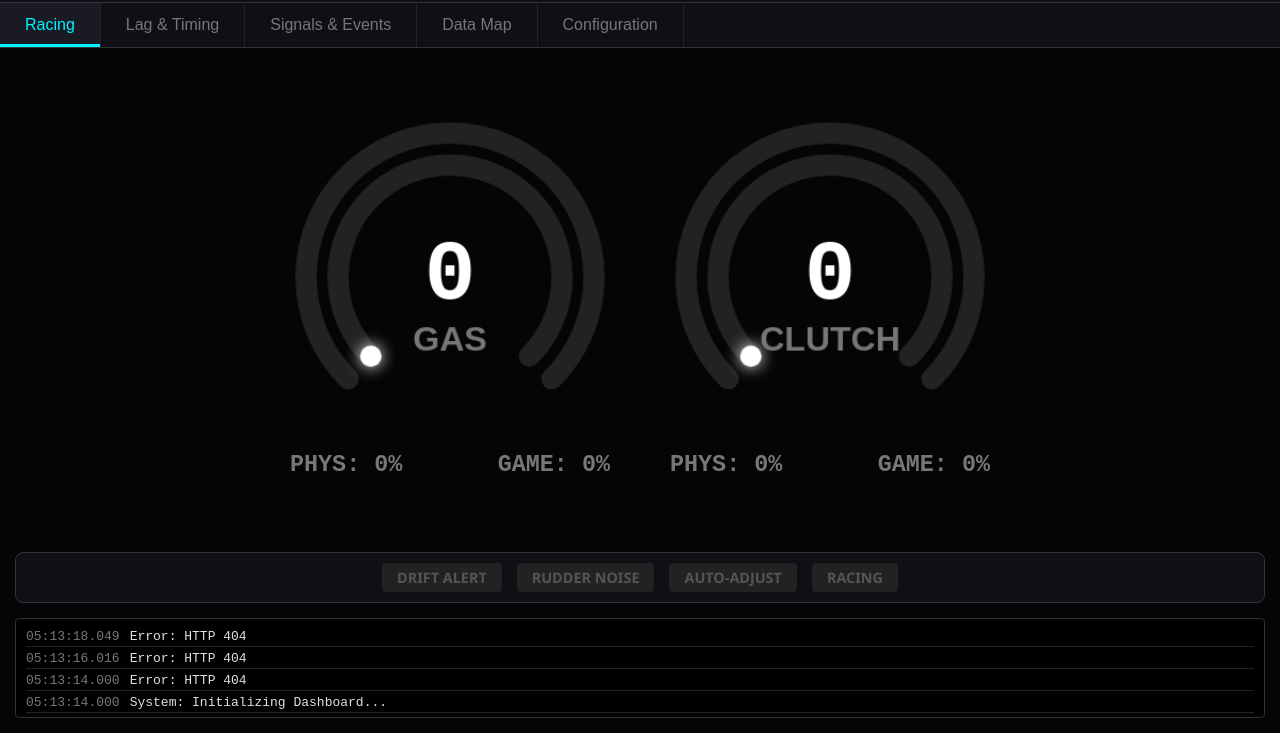
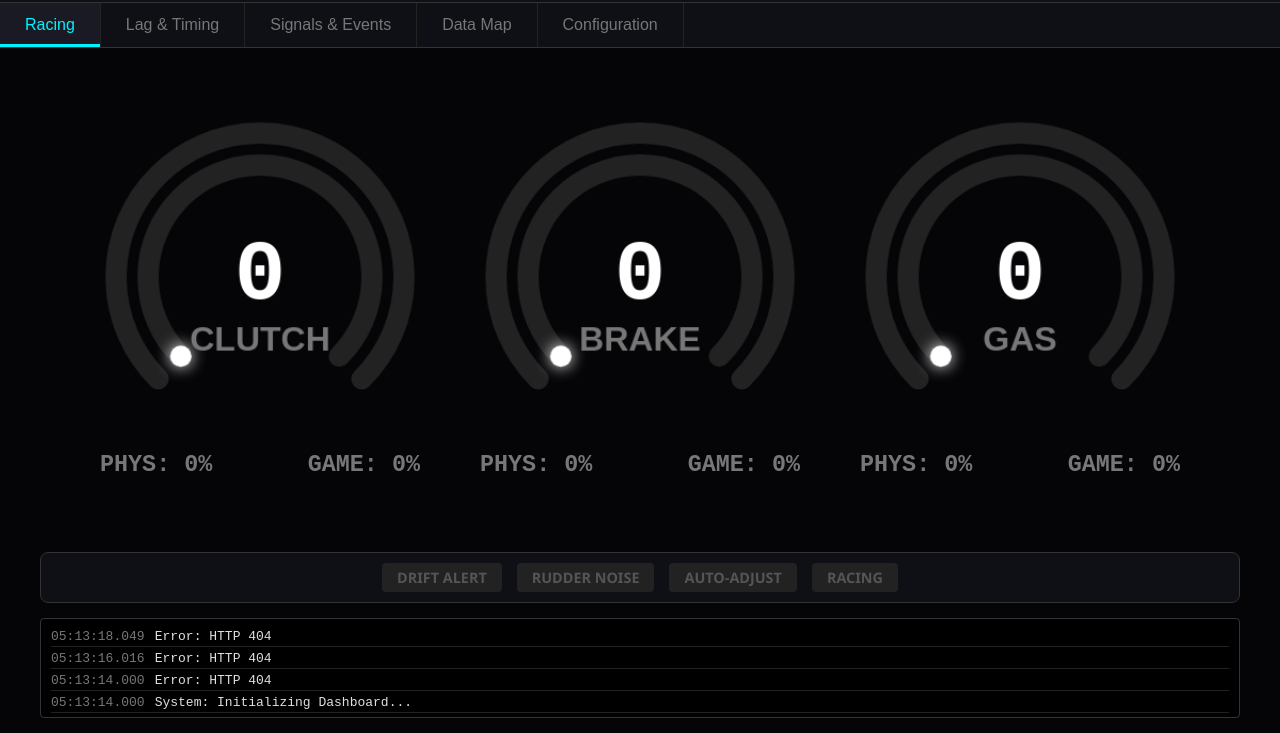
Before and after one commit to rolex20/FanatecClubSportPedalsMonitor, a plain HTML site: page PedDash.html in a window 1280 px wide. Shown: the part 67-800 px from the top of the page. Drawn offline with Linux system fonts and the light colour scheme; no server answers.

Commit message:
Add brake gauge to racing layout

```diff
--- a/PedDash.html
+++ b/PedDash.html
@@ -76,17 +76,17 @@
     .tab-content.active { display: flex; }
 
     /* --- Racing Tab --- */
-    .gauges-container { display: flex; justify-content: center; align-items: center; gap: 60px; flex-grow: 1; padding-bottom: 20px; }
+    .gauges-container { display: flex; justify-content: center; align-items: center; gap: 60px; flex-grow: 1; padding-bottom: 20px; flex-wrap: wrap; }
     .gauge-wrapper { display: flex; flex-direction: column; align-items: center; width: 320px; }
     .gauge-canvas { margin-bottom: 15px; }
     .gauge-labels { display: flex; justify-content: space-between; width: 100%; font-family: monospace; font-size: 1.8em; color: var(--text-muted); font-weight: bold; }
-    .status-strip { display: flex; justify-content: center; gap: 15px; padding: 10px; background: #0f0f16; border-radius: 8px; border: 1px solid #333; margin-bottom: 15px; flex-shrink: 0; }
+    .status-strip { display: flex; justify-content: center; gap: 15px; padding: 10px; background: #0f0f16; border-radius: 8px; border: 1px solid #333; margin: 0 auto 15px auto; flex-shrink: 0; max-width: 1200px; width: 100%; }
     .status-chip { padding: 5px 15px; border-radius: 4px; font-size: 0.9em; font-weight: bold; background: #222; color: #555; text-transform: uppercase; transition: all 0.2s; }
     .status-chip.active-red { background: rgba(255, 51, 51, 0.2); color: var(--neon-red); box-shadow: 0 0 8px var(--neon-red); border: 1px solid var(--neon-red); }
     .status-chip.active-amber { background: rgba(255, 191, 0, 0.2); color: var(--neon-amber); box-shadow: 0 0 8px var(--neon-amber); border: 1px solid var(--neon-amber); }
     .status-chip.active-blue { background: rgba(0, 243, 255, 0.2); color: var(--neon-cyan); box-shadow: 0 0 8px var(--neon-cyan); border: 1px solid var(--neon-cyan); }
     .status-chip.active-green { background: rgba(57, 255, 20, 0.2); color: var(--neon-green); box-shadow: 0 0 8px var(--neon-green); border: 1px solid var(--neon-green); }
-    .ticker-container { height: 100px; background: #000; border: 1px solid #333; border-radius: 4px; padding: 10px; overflow-y: hidden; font-family: monospace; font-size: 1em; flex-shrink: 0; }
+    .ticker-container { height: 100px; background: #000; border: 1px solid #333; border-radius: 4px; padding: 10px; overflow-y: hidden; font-family: monospace; font-size: 1em; flex-shrink: 0; max-width: 1200px; margin: 0 auto; width: 100%; }
     /* FIX: newest-first on Racing ticker (match Signals tab) */
     .ticker-list { display: flex; flex-direction: column; }
     .ticker-item { margin-bottom: 4px; border-bottom: 1px solid #222; padding-bottom: 2px; }
@@ -196,17 +196,24 @@
     <div id="tab-racing" class="tab-content active">
       <div class="gauges-container">
         <div class="gauge-wrapper">
+          <canvas id="canvas-clutch" width="300" height="300" class="gauge-canvas"></canvas>
+          <div class="gauge-labels">
+            <span>PHYS: <span id="lbl-clutch-phys">0%</span></span>
+            <span>GAME: <span id="lbl-clutch-log">0%</span></span>
+          </div>
+        </div>
+        <div class="gauge-wrapper">
+          <canvas id="canvas-brake" width="300" height="300" class="gauge-canvas"></canvas>
+          <div class="gauge-labels">
+            <span>PHYS: <span id="lbl-brake-phys">0%</span></span>
+            <span>GAME: <span id="lbl-brake-log">0%</span></span>
+          </div>
+        </div>
+        <div class="gauge-wrapper">
           <canvas id="canvas-gas" width="300" height="300" class="gauge-canvas"></canvas>
           <div class="gauge-labels">
             <span>PHYS: <span id="lbl-gas-phys">0%</span></span>
             <span>GAME: <span id="lbl-gas-log">0%</span></span>
-          </div>
-        </div>
-        <div class="gauge-wrapper">
-          <canvas id="canvas-clutch" width="300" height="300" class="gauge-canvas"></canvas>
-          <div class="gauge-labels">
-            <span>PHYS: <span id="lbl-clutch-phys">0%</span></span>
-            <span>GAME: <span id="lbl-clutch-log">0%</span></span>
           </div>
         </div>
       </div>
@@ -393,8 +400,8 @@
       activeInterval: 50,
       getCounter: 0,
       frame: {},
-      target: { gasP:0, gasL:0, clP:0, clL:0, lagT:0, lagP:0, lagB:0, lagD:0 },
-      display:{ gasP:0, gasL:0, clP:0, clL:0, lagT:0, lagP:0, lagB:0, lagD:0 },
+      target: { gasP:0, gasL:0, brP:0, brL:0, clP:0, clL:0, lagT:0, lagP:0, lagB:0, lagD:0 },
+      display:{ gasP:0, gasL:0, brP:0, brL:0, clP:0, clL:0, lagT:0, lagP:0, lagB:0, lagD:0 },
       lagHistory: [],
       pedalHistory: [],
       events: [],
@@ -627,14 +634,14 @@
     let els = {};
 
     // Canvas contexts (explicit globals so there’s no “window property” ambiguity)
-    let ctxGas = null, ctxClutch = null, ctxLag = null, ctxWaveGas = null, ctxWaveClutch = null;
+    let ctxGas = null, ctxBrake = null, ctxClutch = null, ctxLag = null, ctxWaveGas = null, ctxWaveClutch = null;
 
     /**
      * 3. TELEMETRY DEFINITIONS
      */
     const TELE_GROUPS = [
-      { title: "Pedal Metrics", keys: ['gas_physical_pct', 'gas_logical_pct', 'clutch_physical_pct', 'clutch_logical_pct'] },
-      { title: "Raw Inputs", keys: ['rawGas', 'gasValue', 'rawClutch', 'clutchValue', 'axisMax', 'axis_normalization_enabled', 'joy_ID', 'joy_Flags'] },
+      { title: "Pedal Metrics", keys: ['gas_physical_pct', 'gas_logical_pct', 'brake_physical_pct', 'brake_logical_pct', 'clutch_physical_pct', 'clutch_logical_pct'] },
+      { title: "Raw Inputs", keys: ['rawGas', 'gasValue', 'rawBrake', 'brakeValue', 'rawClutch', 'clutchValue', 'axisMax', 'axis_normalization_enabled', 'joy_ID', 'joy_Flags'] },
       { title: "Logic State", keys: ['isRacing', 'peakGasInWindow', 'best_estimate_percent', 'lastFullThrottleTime', 'lastGasActivityTime', 'repeatingClutchCount'] },
       { title: "Gas Tuning", keys: ['gas_deadzone_in', 'gas_deadzone_out', 'gas_min_usage_percent', 'gas_window', 'gas_timeout', 'auto_gas_deadzone_enabled'] },
       { title: "Latency (ms)", keys: ['lagTotal', 'fullLoopTime_ms', 'metricLoopProcessMs', 'metricHttpProcessMs', 'metricTtsSpeakMs', 'lagDash', 'activeUpdateInterval'] },
@@ -645,11 +652,15 @@
     const TELE_DEFS = {
       gas_physical_pct: { label: "Gas Phys %", short: "gas_physical_pct: Raw Input", long: "Raw percentage of gas pedal physical travel. (Source: PedMon)" },
       gas_logical_pct:  { label: "Gas Game %",  short: "gas_logical_pct: Game Value", long: "Final gas value sent to the game after deadzones and logic. (Source: PedMon)" },
+      brake_physical_pct: { label: "Brake Phys %", short: "brake_physical_pct: Raw Input", long: "Raw percentage of brake pedal physical travel. (Source: PedMon)" },
+      brake_logical_pct:  { label: "Brake Game %",  short: "brake_logical_pct: Game Value", long: "Final brake value sent to the game after processing. (Source: PedMon)" },
       clutch_physical_pct: { label: "Clutch Phys %", short: "clutch_physical_pct: Raw Input", long: "Raw percentage of clutch physical travel. (Source: PedMon)" },
       clutch_logical_pct:  { label: "Clutch Game %",  short: "clutch_logical_pct: Game Value", long: "Final clutch value sent to the game after processing. (Source: PedMon)" },
 
       rawGas: { label: "Gas Raw", short: "rawGas: Hardware units", long: "Direct value from joyGetPosEx. (Source: PedMon)" },
       gasValue: { label: "Gas Norm", short: "gasValue: Normalized units", long: "Hardware value after inversion correction. (Source: PedMon)" },
+      rawBrake: { label: "Brake Raw", short: "rawBrake: Hardware units", long: "Direct value from JoyAPI. (Source: PedMon)" },
+      brakeValue: { label: "Brake Norm", short: "brakeValue: Normalized units", long: "Hardware value after inversion. (Source: PedMon)" },
       rawClutch: { label: "Clutch Raw", short: "rawClutch: Hardware units", long: "Direct value from JoyAPI. (Source: PedMon)" },
       clutchValue: { label: "Clutch Norm", short: "clutchValue: Normalized units", long: "Hardware value after inversion. (Source: PedMon)" },
       axisMax: { label: "Axis Max", short: "axisMax: Scale", long: "The maximum range of the joystick axis. (Source: PedMon)" },
@@ -1233,7 +1244,7 @@
         // Only flip disconnected after repeated failures (prevents 1-off blips killing the UI)
         if (state.netFailStreak >= 2) {
           state.isConnected = false;
-          state.target = { gasP:0, gasL:0, clP:0, clL:0, lagT:0, lagP:0, lagB:0, lagD:0 };
+          state.target = { gasP:0, gasL:0, brP:0, brL:0, clP:0, clL:0, lagT:0, lagP:0, lagB:0, lagD:0 };
           state.frame = {};
         }
 
@@ -1315,6 +1326,8 @@
       state.target = {
         gasP: f.gas_physical_pct || 0,
         gasL: f.gas_logical_pct || 0,
+        brP: f.brake_physical_pct || 0,
+        brL: f.brake_logical_pct || 0,
         clP: f.clutch_physical_pct || 0,
         clL: f.clutch_logical_pct || 0,
         lagT: tLag,
@@ -1336,6 +1349,7 @@
       pushHistory(state.pedalHistory, {
         t: Date.now(),
         gasP: f.gas_physical_pct || 0,
+        brP: f.brake_physical_pct || 0,
         clP: f.clutch_physical_pct || 0
       }, MAX_CHART_HISTORY);
 
@@ -1363,6 +1377,8 @@
       const l = 0.2;
       state.display.gasP += (state.target.gasP - state.display.gasP) * l;
       state.display.gasL += (state.target.gasL - state.display.gasL) * l;
+      state.display.brP  += (state.target.brP  - state.display.brP ) * l;
+      state.display.brL  += (state.target.brL  - state.display.brL ) * l;
       state.display.clP  += (state.target.clP  - state.display.clP ) * l;
       state.display.clL  += (state.target.clL  - state.display.clL ) * l;
 
@@ -1408,11 +1424,14 @@
     }
 
     function renderRacing() {
+      drawDualGauge(ctxClutch, "CLUTCH", state.display.clP, state.display.clL);
+      drawDualGauge(ctxBrake, "BRAKE", state.display.brP, state.display.brL);
       drawDualGauge(ctxGas, "GAS", state.display.gasP, state.display.gasL);
-      drawDualGauge(ctxClutch, "CLUTCH", state.display.clP, state.display.clL);
 
       safeSetText(els.lblGasPhys, state.display.gasP.toFixed(0) + "%");
       safeSetText(els.lblGasLog,  state.display.gasL.toFixed(0) + "%");
+      safeSetText(els.lblBrakePhys, state.display.brP.toFixed(0) + "%");
+      safeSetText(els.lblBrakeLog,  state.display.brL.toFixed(0) + "%");
       safeSetText(els.lblClutchPhys, state.display.clP.toFixed(0) + "%");
       safeSetText(els.lblClutchLog,  state.display.clL.toFixed(0) + "%");
 
@@ -1584,9 +1603,12 @@
         hdrDsh: document.getElementById('hdr-dsh-lag'),
 
         cvsGas: document.getElementById('canvas-gas'),
+        cvsBrake: document.getElementById('canvas-brake'),
         cvsClutch: document.getElementById('canvas-clutch'),
         lblGasPhys: document.getElementById('lbl-gas-phys'),
         lblGasLog: document.getElementById('lbl-gas-log'),
+        lblBrakePhys: document.getElementById('lbl-brake-phys'),
+        lblBrakeLog: document.getElementById('lbl-brake-log'),
         lblClutchPhys: document.getElementById('lbl-clutch-phys'),
         lblClutchLog: document.getElementById('lbl-clutch-log'),
 
@@ -1614,6 +1636,7 @@
       };
 
       ctxGas = els.cvsGas ? els.cvsGas.getContext('2d') : null;
+      ctxBrake = els.cvsBrake ? els.cvsBrake.getContext('2d') : null;
       ctxClutch = els.cvsClutch ? els.cvsClutch.getContext('2d') : null;
       ctxLag = els.cvsLag ? els.cvsLag.getContext('2d') : null;
       ctxWaveGas = els.cvsWaveGas ? els.cvsWaveGas.getContext('2d') : null;
```
